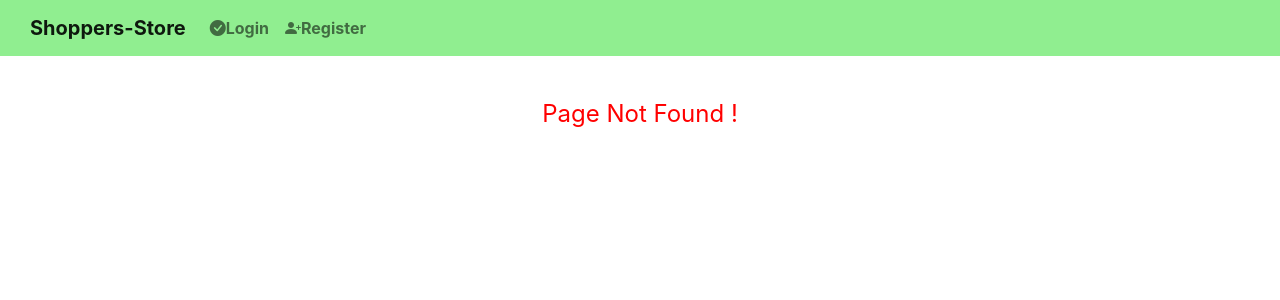
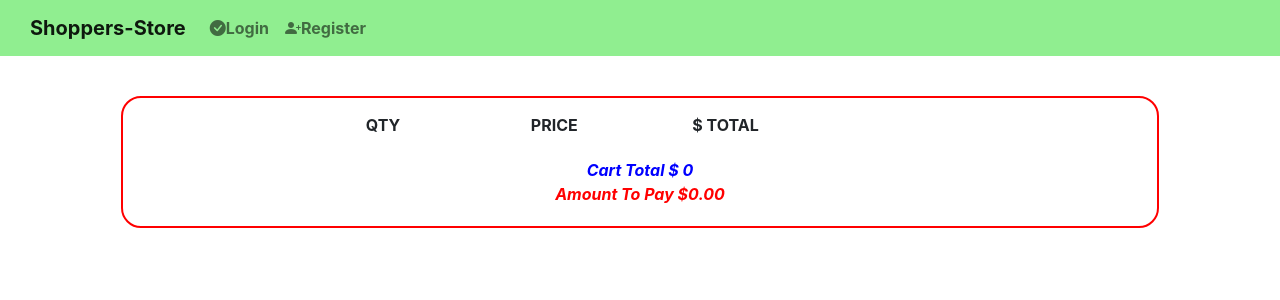
Before and after one commit to Ankithorizon/Shoppers--Store--REACT, a React (Create React App) app: page /check-my-cart in a window 1280 px wide. Before the commit this address had no page. Shown: the top 300 px of the page. Built offline with nearby package versions, Linux system fonts and the light colour scheme.

Commit message:
shopping-wip14

```diff
--- a/src/App.js
+++ b/src/App.js
@@ -15,6 +15,7 @@ import SetDiscount from "./components/SetDiscount/SetDiscount";
 import TextReports from "./components/Reports/TextReports/TextReports";
 import ChartReports from "./components/Reports/ChartReports/ChartReports";
 import Shopping from "./components/Shopping/Shopping";
+import CheckMyCart from "./components/Shopping/CheckMyCart/CheckMyCart";
 import Header from "./components/Header/Header";
 import Register from "./components/Register/Register";
 import Login from "./components/Login/Login";
@@ -61,6 +62,10 @@ function App() {
                 path="/shopping"
                 element={<Shopping action={updateCartCount_WhenCartUpdated} />}
               />
+              <Route
+                path="/check-my-cart"
+                element={<CheckMyCart cart={cart} />}
+              />
               <Route path="/register" element={<Register />} />
               <Route path="/login" element={<Login />} />
               <Route path="/un-auth" element={<UnAuth />} />
--- a/src/components/Shopping/CheckMyCart/CheckMyCart.jsx
+++ b/src/components/Shopping/CheckMyCart/CheckMyCart.jsx
@@ -1,8 +1,111 @@
-import React from "react";
+import React, { useState, useEffect } from "react";
+import "./style.css";
 
-const CheckMyCart = () => {
+import AuthenticationService from "../../../services/authentication.service";
+import ProductService from "../../../services/product.service";
+
+import { useNavigate } from "react-router-dom";
+
+import { Button, Card } from "react-bootstrap";
+
+const CheckMyCart = ({ cart }) => {
+  const productFilePath = "https://localhost:44379/Files/";
+  const [cartTotal, setCartTotal] = useState(0);
+  const [amountToPay, setAmountToPay] = useState(0);
+
+  useEffect(() => {
+    var cartTotal_ = cart.reduce(
+      (total, currentItem) =>
+        (total =
+          total +
+          parseFloat(
+            (currentItem.currentPrice * currentItem.qtyBuy).toFixed(2)
+          )),
+      0
+    );
+    setCartTotal(cartTotal_);
+    setAmountToPay((Math.ceil(cartTotal_ * 20 - 0.5) / 20).toFixed(2));
+  }, [cart]);
+
+  const minusQty = (item) => {};
+
+  const plusQty = (item) => { };
+
+  const displayCartHeader = () => {
+    return (
+      <div className="row">
+        <div className="col-sm-2"></div>
+        <div className="col-sm-2">
+          <b>QTY</b>
+        </div>
+        <div className="col-sm-2">
+          <b>PRICE</b>
+        </div>
+        <div className="col-sm-2">
+          <b>$ TOTAL</b>
+        </div>
+      </div>
+    );
+  };
+
+  let displayCart =
+    cart.length > 0 &&
+    cart.map((item, i) => {
+      return (
+        <div className="row cartPanel" key={i}>
+          <div className="col-sm-2">
+            <img
+              width="35"
+              height="35"
+              src={`${productFilePath}/${item.productImage}`}
+            />
+          </div>
+          <div className="col-sm-2">
+            <Button
+              className="btn btn-info"
+              onClick={(e) => minusQty(item)}
+              type="button"
+            >
+              <i className="bi bi-cart4"></i>
+            </Button>
+            &nbsp;&nbsp;
+            {item.qtyBuy}
+            &nbsp;&nbsp;
+            <Button
+              className="btn btn-info"
+              onClick={(e) => plusQty(item)}
+              type="button"
+            >
+              <i className="bi bi-cart4"></i>
+            </Button>
+          </div>
+          <div className="col-sm-2">{item.currentPrice}</div>
+          <div className="col-sm-2">
+            {Math.round(item.qtyBuy * item.currentPrice * 100) / 100}
+          </div>
+        </div>
+      );
+    }, this);
+
   return (
-    <div>see your cart details &amp; edit cart &amp; proceed for checkout</div>
+    <div className="mainContainer">
+      <div className="row">
+        <div className="col-sm-1"></div>
+        <div className="col-sm-10">
+          <div className="cartContainer">
+            {displayCartHeader()} <p></p>
+            <div> {displayCart}</div>
+            <div className="cartTotal">
+              Cart Total $ {Math.round(cartTotal * 100) / 100}
+              <br />
+              <span className="amountToPay">Amount To Pay ${amountToPay}</span>
+            </div>
+            <div></div>
+          </div>
+        </div>
+        <div className="col-sm-1"></div>
+      </div>
+    </div>
   );
 };
 
--- a/src/components/Shopping/CheckMyCart/style.css
+++ b/src/components/Shopping/CheckMyCart/style.css
@@ -0,0 +1,29 @@
+.mainContainer {
+    padding: 15px;
+}
+.cartContainer {
+    border: 2px solid red;
+    border-radius: 20px;
+    padding: 15px;
+}
+
+.cartPanel {
+    padding: 5px;
+    font-weight: bold;
+    font-style: italic;
+    text-align: center;
+}
+
+.cartTotal {
+    color: blue;
+    padding: 5px;
+    font-weight: bold;
+    font-style: italic;
+    text-align: center;
+}
+
+.amountToPay {
+    color: red;
+    font-size: medium;
+    font-weight: bold;
+}
--- a/src/components/Shopping/MyCart/MyCart.jsx
+++ b/src/components/Shopping/MyCart/MyCart.jsx
@@ -14,7 +14,6 @@ const MyCart = ({ cart }) => {
   const [cartTotal, setCartTotal] = useState(0);
   const [amountToPay, setAmountToPay] = useState(0);
 
-  // parseFloat(((currentItem.currentPrice * currentItem.qtyBuy).toFixed(2))), 0));
   useEffect(() => {
     var cartTotal_ = cart.reduce(
       (total, currentItem) =>
@@ -70,7 +69,6 @@ const MyCart = ({ cart }) => {
   const viewEditCart = () => {};
   return (
     <div className="cartContainer">
-      {/*
       {displayCartHeader()} <p></p>
       <div> {displayCart}</div>
       <div className="cartTotal">
@@ -78,7 +76,6 @@ const MyCart = ({ cart }) => {
         <br />
         <span className="amountToPay">Amount To Pay ${amountToPay}</span>
       </div>
-      */}
       <div>
         <Button
           className="btn btn-info"
```
Also changed, not shown: src/components/Shopping/Shopping.jsx (line endings or trailing spaces).
